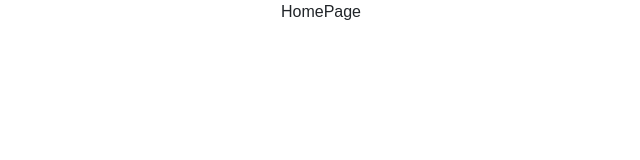
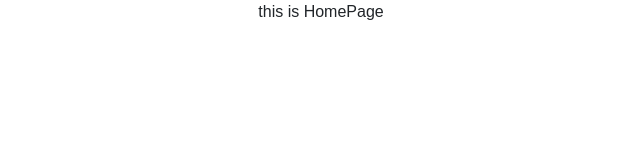
Before and after one commit to KingTech-Solutions-Private-Limited/Attendancemanagementsystem, a React (Create React App) app: page /Home in a window 1280 px wide. Shown: the top 160 px of the page, without its empty margins (319-959 px from the left). Built offline with nearby package versions, Linux system fonts and the light colour scheme.

Commit message:
Update HomePage.js

```diff
--- a/src/Components/HomePage/HomePage.js
+++ b/src/Components/HomePage/HomePage.js
@@ -2,7 +2,7 @@ import React from 'react'
 
 function HomePage() {
   return (
-    <div>HomePage</div>
+    <div>this is HomePage</div>
   )
 }
 
```
